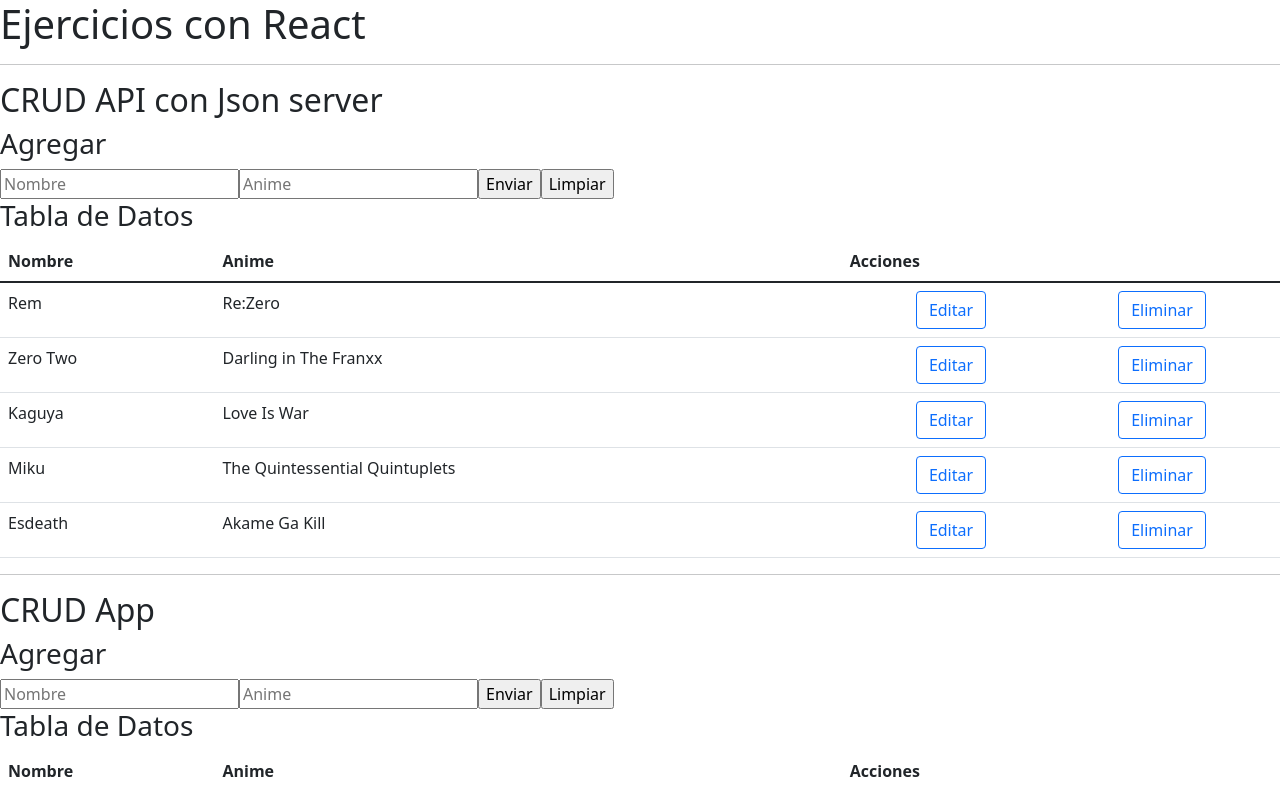
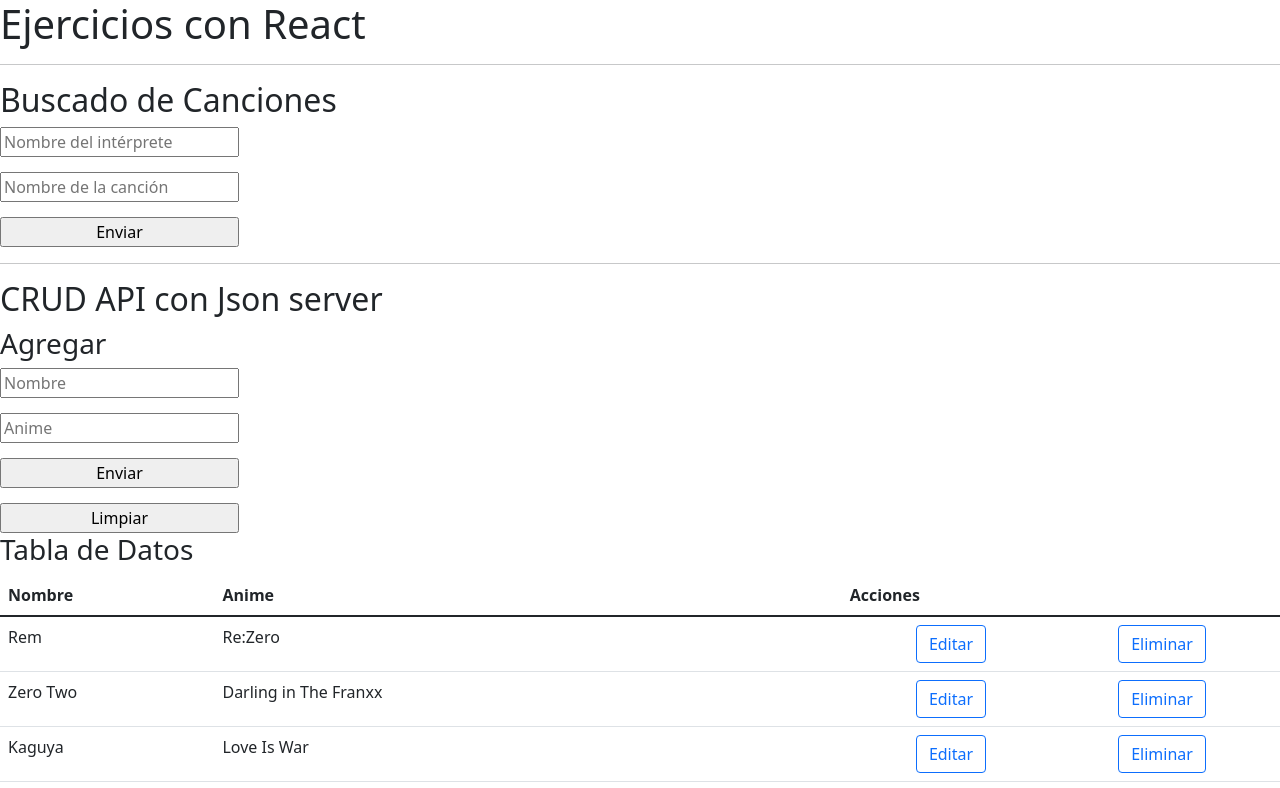
Before and after one commit to CristianUrrea/React-practice-01, a React (Create React App) app: page / in a window 1280 px wide. Shown: the top 788 px of the page. Built offline with nearby package versions, Linux system fonts and the light colour scheme; data requests are answered from the project's data file.

Commit message:
Ejercicio con uso de api biografia y liricas de los artista en react

```diff
--- a/src/App.css
+++ b/src/App.css
@@ -36,3 +36,9 @@
     transform: rotate(360deg);
   }
 }
+
+form {
+  display: grid;
+  grid-auto-columns: max-content;
+  grid-gap: 15px;
+}
--- a/src/App.js
+++ b/src/App.js
@@ -1,14 +1,17 @@
 // import logo from './logo.svg';
-// import './App.css';
+import './App.css';
 
 import CrudApi from "./components/CrudApi";
 import CrudApp from "./components/CrudApp";
+import SongSearch from "./components/SongSearch";
 
 
 function App() {
   return (
     <>
       <h1>Ejercicios con React</h1>
+      <hr />
+      <SongSearch />
       <hr />
       <CrudApi />
       <hr />
--- a/src/components/Message.js
+++ b/src/components/Message.js
@@ -1,6 +1,6 @@
 import React from "react";
 
-const Message = ({msg, bgColor}) => {
+const Message = ({ msg, bgColor }) => {
   let styles = {
     padding: "1rem",
     marginBottom: "1rem",
@@ -9,7 +9,12 @@
     fontWieght: "bold",
     backgroundColor: bgColor,
   };
-  return <div style={styles}><p>{msg}</p></div>;
+  return (
+    <div style={styles}>
+      {/* <p>{msg}</p> */}
+      <p dangerouslySetInnerHTML={{__html: msg}}></p> {/* Con esto poner inyectar html en jxs ¡no es una buena práctica!*/}
+    </div>
+  );
 };
 
 export default Message;
--- /dev/null
+++ b/src/components/SongArtist.js
@@ -0,0 +1,17 @@
+import React from "react";
+
+const SongArtist = ({ artist }) => {
+  return (
+    <div>
+      <h3>{artist.strArtist}</h3>
+      <img src={artist.strArtistThumb} alt={artist.strArtist} />
+      <p>{artist.intBornYear} - {artist.inDiedYear || "Presente"}</p>
+      <p>{artist.strCountry}</p>
+      <p>{artist.strGenre} - {artist.strStyle}</p>
+      <a href={`http://${artist.strWebsite}`} target="_blank" rel="noreferrer">Sitio web oficial</a>
+      <p>{artist.strBiographyEN}</p>
+    </div>
+  );
+};
+
+export default SongArtist;
--- /dev/null
+++ b/src/components/SongDetail.js
@@ -0,0 +1,31 @@
+import React from "react";
+import Message from "./Message";
+import SongArtist from "./SongArtist";
+import SongLyric from "./SongLyric";
+
+const SongDetail = ({ search, lyric, bio }) => {
+  if (!lyric || !bio) return null; // Evitamos renderizados innecesarios
+
+  return (
+    <>
+      {lyric.error || lyric.err || lyric.name === "AbortError" ? (
+        <Message
+          msg={`Error: no existe la canción "<em>${search.song}</em>"`}
+          bgColor="#dc3545"
+        />
+      ) : (
+        <SongLyric title={search.song} lyrics={lyric.lyrics} />
+      )}
+      {bio.artists ? (
+        <SongArtist artist={bio.artists[0]}/>
+      ) : (
+        <Message
+          msg={`Error: no existe existe el intérprete "<em>${search.artist}</em>"`}
+          bgColor="#dc3545"
+        />
+      )}
+    </>
+  );
+};
+
+export default SongDetail;
--- /dev/null
+++ b/src/components/SongForm.js
@@ -0,0 +1,49 @@
+import React, { useState, useEffect } from "react";
+
+const initialForm = {
+  artist: "",
+  song: "",
+};
+const SongForm = ({ handleSearch }) => {
+  const [form, setForm] = useState(initialForm);
+  const handleChange = (e) => {
+    setForm({
+      ...form,
+      [e.target.name]: e.target.value,
+    });
+  };
+
+  const handleSubmit = (e) => {
+    e.preventDefault();
+
+    if (!form.artist || !form.song) {
+      alert("Datos incompletos");
+    }
+
+    handleSearch(form);
+    setForm(initialForm);
+  };
+  return (
+    <div>
+      <form onSubmit={handleSubmit}>
+        <input
+          type="text"
+          name="artist"
+          placeholder="Nombre del intérprete"
+          onChange={handleChange}
+          value={form.artist}
+        />
+        <input
+          type="text"
+          name="song"
+          placeholder="Nombre de la canción"
+          onChange={handleChange}
+          value={form.song}
+        />
+        <input type="submit" value="Enviar" />
+      </form>
+    </div>
+  );
+};
+
+export default SongForm;
--- /dev/null
+++ b/src/components/SongLyric.js
@@ -0,0 +1,12 @@
+import React from "react";
+
+const SongLyric = ({ title, lyrics }) => {
+  return (
+    <section>
+      <h3>{title}</h3>
+      <blockquote style={{whiteSpace:"pre-wrap"}}>{lyrics}</blockquote>
+    </section>
+  );
+};
+
+export default SongLyric;
--- /dev/null
+++ b/src/components/SongSearch.js
@@ -0,0 +1,51 @@
+import React, { useState, useEffect } from "react";
+import { helpHttp } from "../helpers/helpHttp";
+import Loader from "./Loader";
+import SongDetail from "./SongDetail";
+import SongForm from "./SongForm";
+
+const SongSearch = () => {
+  const [search, setSearch] = useState(null);
+  const [lyric, setLyric] = useState(null);
+  const [bio, setBio] = useState(null);
+  const [loading, setLoading] = useState(false);
+
+  useEffect(() => {
+    if (search === null) return;
+
+    const fetchData = async () => {
+      const { artist, song } = search;
+      let artistUrl = `https://www.theaudiodb.com/api/v1/json/2/search.php?s=${artist}`;
+      let songUrl = `https://api.lyrics.ovh/v1/${artist}/${song}`;
+
+      setLoading(true);
+
+      const [artistRes, songRes] = await Promise.all([
+        helpHttp().get(artistUrl),
+        helpHttp().get(songUrl),
+      ]);
+
+      setBio(artistRes);
+      setLyric(songRes);
+      setLoading(false);
+    };
+
+    fetchData();
+  }, [search]);
+
+  const handleSearch = (data) => {
+    setSearch(data);
+  };
+
+  return (
+    <div>
+      <h2>Buscado de Canciones</h2>
+      {loading && <Loader />}
+      <SongForm handleSearch={handleSearch} />
+      {search && !loading && <SongDetail search={search} lyric={lyric} bio={bio} /> }
+
+    </div>
+  );
+};
+
+export default SongSearch;
```
